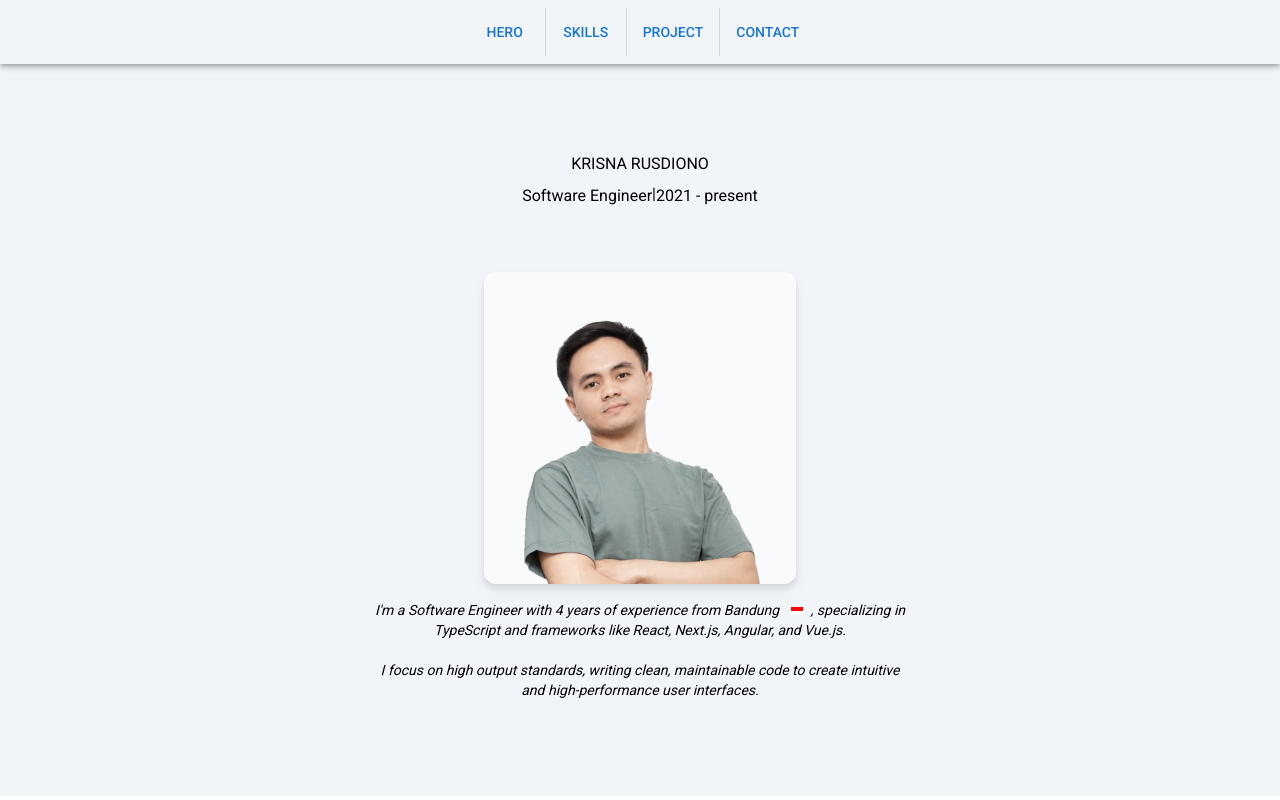
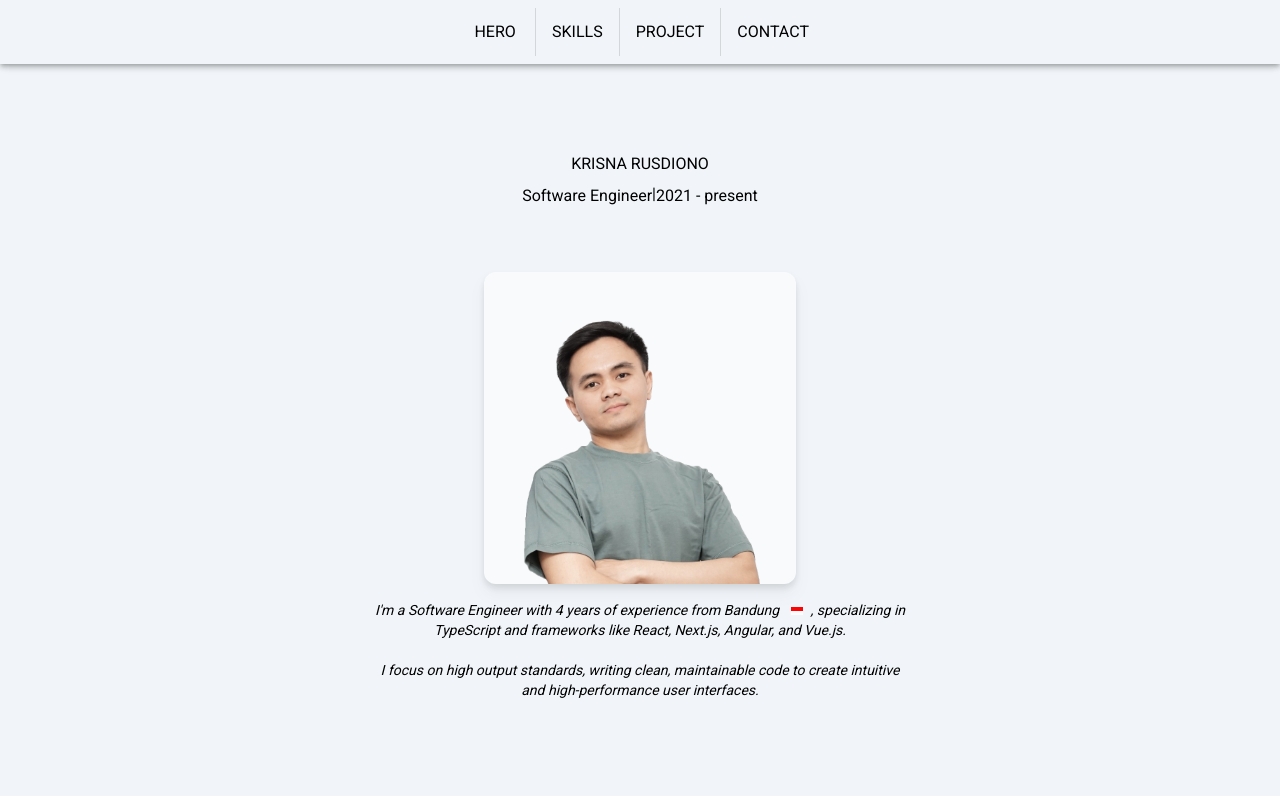
Before and after one commit to krisnaRusdiono/krisna-rusdiono-app, a Next.js app: page / in a window 1280 px wide. Shown: the top 800 px of the page. Built offline with nearby package versions, Linux system fonts and the light colour scheme; what @mui/material-nextjs would draw is missing.

Commit message:
fix: update color of navigation

```diff
--- a/components/Toolbar/index.tsx
+++ b/components/Toolbar/index.tsx
@@ -1,6 +1,6 @@
 'use client';
 
-import { AppBar, Button, Divider, Toolbar as ToolbarMUI } from '@mui/material';
+import { AppBar, Button, Divider, Toolbar as ToolbarMUI, Typography } from '@mui/material';
 import { useEffect, useState } from 'react';
 import TransitionEnter from '../Transition/Enter';
 import NavigationTitle from '@/enums/navigation';
@@ -11,7 +11,7 @@ const Toolbar = () => {
     const scrollTo = (id: string) => {
       const targetElement = document.getElementById(id);
       if (!targetElement) return;
-      const targetTop = targetElement.getBoundingClientRect().top + window.scrollY;
+      const targetTop = targetElement.getBoundingClientRect().top + window.scrollY - 50;
       window.scrollTo({ top: id === NavigationTitle.HERO ? 0 : targetTop, behavior: 'smooth' })
     }
 
@@ -41,48 +41,52 @@ const Toolbar = () => {
           <TransitionEnter delay={0.2}>
             <Button
               variant='text'
+              color="inherit"
               classes={{
                 root: 'min-w-4',
               }}
               onClick={() => scrollTo(NavigationTitle.HERO)}
             >
-              {NavigationTitle.HERO}
+              <Typography>{NavigationTitle.HERO}</Typography>
             </Button>
           </TransitionEnter>
           <Divider orientation='vertical' flexItem variant='middle' />
           <TransitionEnter delay={0.4}>
             <Button
               variant='text'
+              color="inherit"
               classes={{
                 root: 'min-w-4',
               }}
               onClick={() => scrollTo(NavigationTitle.SKILLS)}
             >
-              {NavigationTitle.SKILLS}
+              <Typography>{NavigationTitle.SKILLS}</Typography>
             </Button>
           </TransitionEnter>
           <Divider orientation='vertical' flexItem variant='middle' />
           <TransitionEnter delay={0.6}>
             <Button
               variant='text'
+              color="inherit"
               classes={{
                 root: 'min-w-4',
               }}
               onClick={() => scrollTo(NavigationTitle.PROJECT)}
             >
-              {NavigationTitle.PROJECT}
+              <Typography>{NavigationTitle.PROJECT}</Typography>
             </Button>
           </TransitionEnter>
           <Divider orientation='vertical' flexItem variant='middle' />
           <TransitionEnter delay={0.8}>
             <Button
               variant='text'
+              color="inherit"
               classes={{
                 root: 'min-w-4',
               }}
               onClick={() => scrollTo(NavigationTitle.CONTACT)}
             >
-              {NavigationTitle.CONTACT}
+              <Typography>{NavigationTitle.CONTACT}</Typography>
             </Button>
           </TransitionEnter>
         </ToolbarMUI>
```
